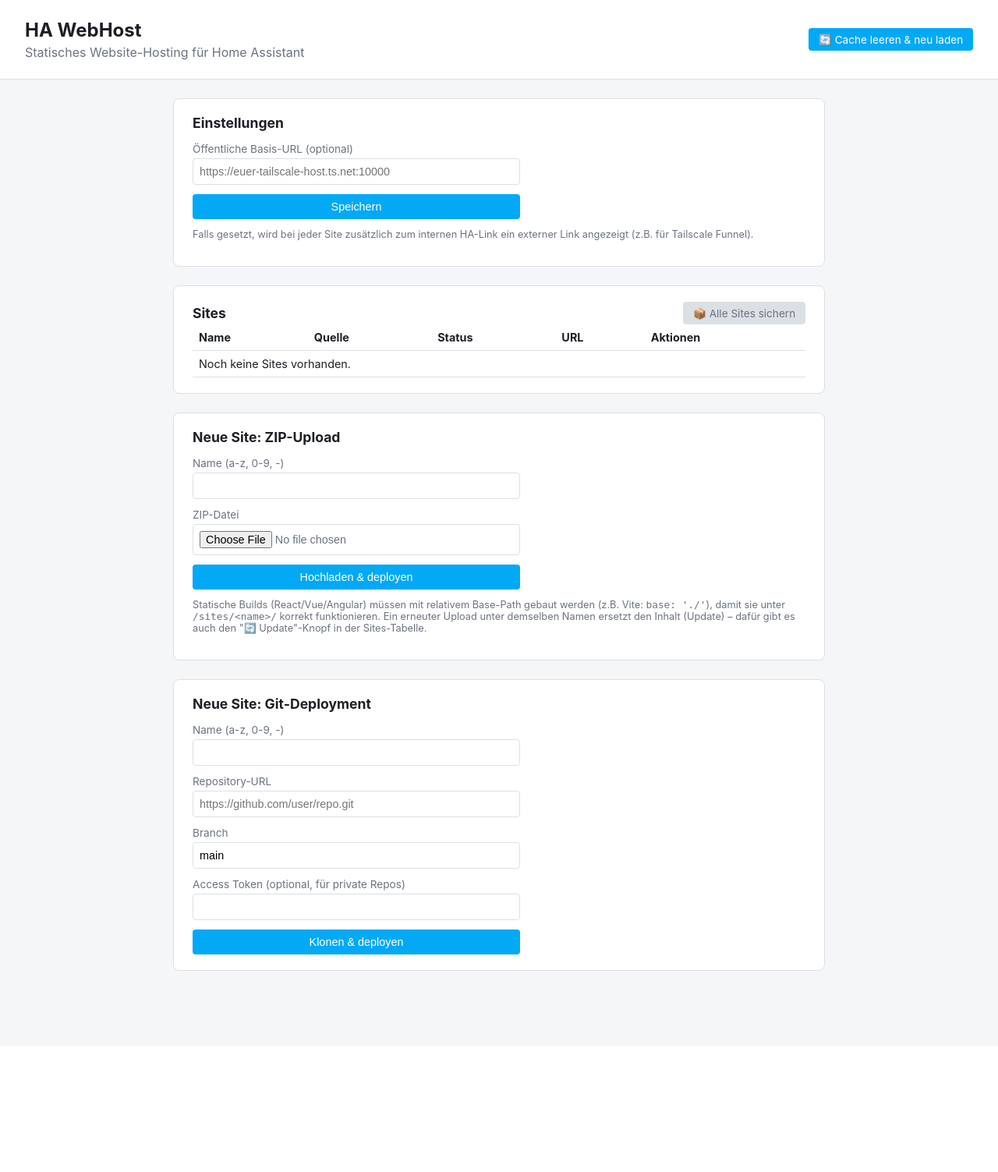
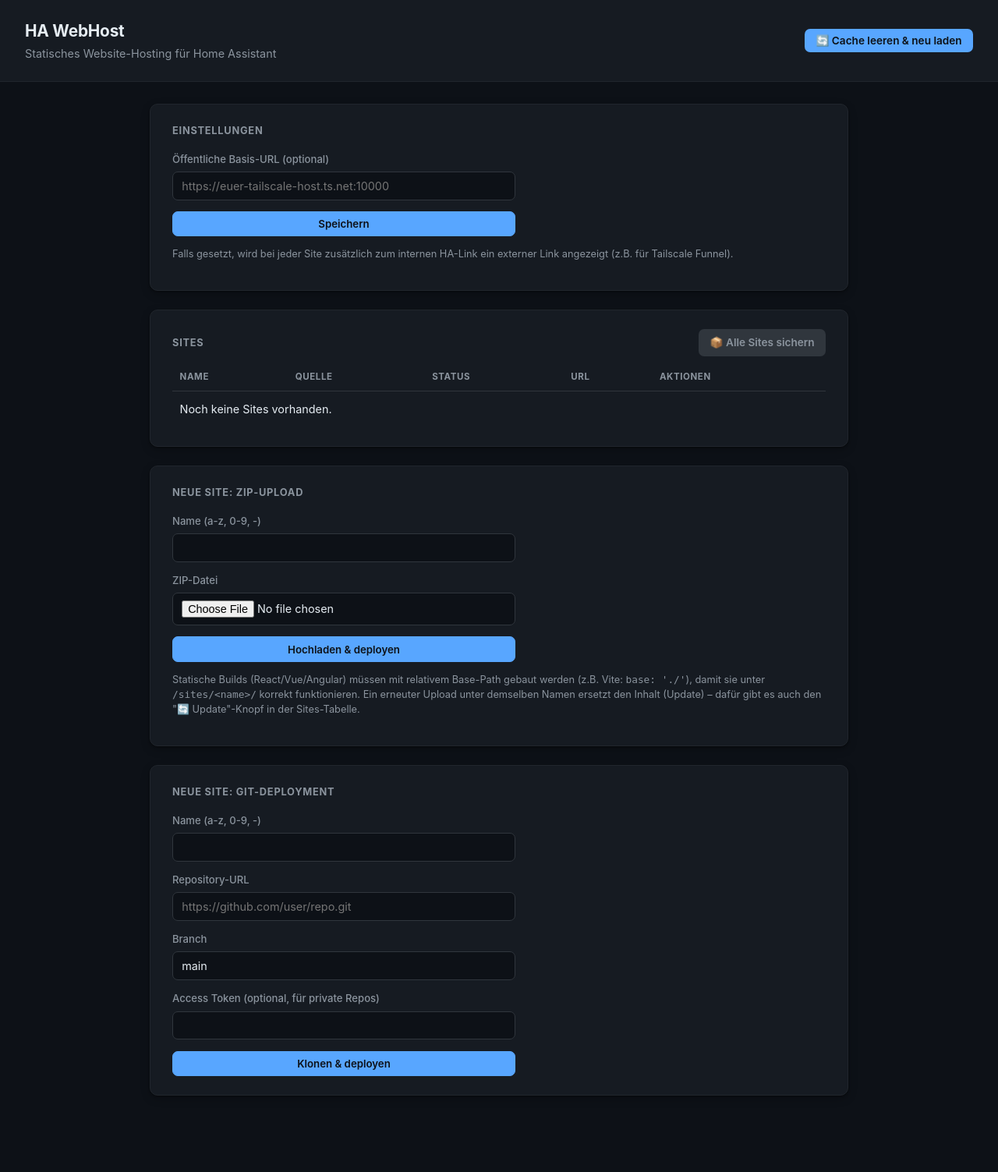
Before and after one commit to stespr86-create/ha-webhost, a FastAPI app: page / in a window 1280 px wide. Shown: the whole page at 78% size. Before the commit the page ends 1245 px from the top, so only its background shows below. Run offline with FastAPI, Linux system fonts and the light colour scheme; data that the repository does not hold is empty; parts of the project's set-up code (start-up, migrations or seed data) failed here and were passed over.

Commit message:
Dunkles, professionelleres Design fuer das Panel
Komplette Ueberarbeitung des Farbschemas und der Komponenten-Optik
(Buttons, Badges, Tabellen, Datei-Manager) im Dark-Theme-Stil. Dabei
zusaetzlich einen horizontalen Scroll-Wrapper fuer die Sites-Tabelle
und URL-Kuerzung mit Tooltip ergaenzt, da die nun laenger angezeigten
externen Links die Aktionen-Spalte sonst abgeschnitten haetten.

Co-Authored-By: Claude Sonnet 5 <noreply@anthropic.com>

```diff
--- a/ha_webhost/app/static/app.js
+++ b/ha_webhost/app/static/app.js
@@ -38,14 +38,17 @@ async function loadSites() {
 			const url = `sites/${site.name}/`;
 			const externalUrl = publicBaseUrl ? `${publicBaseUrl}/sites/${site.name}/` : null;
 			const externalLinkHtml = externalUrl
-				? `<br /><a href="${escapeHtml(externalUrl)}" target="_blank" rel="noopener">🌐 ${escapeHtml(externalUrl)}</a>`
+				? `<a class="url-link" href="${escapeHtml(externalUrl)}" target="_blank" rel="noopener" title="${escapeHtml(externalUrl)}">🌐 ${escapeHtml(externalUrl)}</a>`
 				: "";
 			return `
 				<tr>
 					<td>${site.name}</td>
 					<td>${site.source_type}</td>
 					<td><span class="badge badge-${site.status}">${site.status}</span></td>
-					<td><a href="${url}" target="_blank" rel="noopener">🏠 ${url}</a>${externalLinkHtml}</td>
+					<td>
+						<a class="url-link" href="${url}" target="_blank" rel="noopener" title="${escapeHtml(url)}">🏠 ${url}</a>
+						${externalLinkHtml}
+					</td>
 					<td>
 						<button data-action="files" data-name="${site.name}">📂 Dateien</button>
 						${site.source_type === "git" ? `<button data-action="redeploy" data-name="${site.name}">Redeploy</button>` : ""}
--- a/ha_webhost/app/static/style.css
+++ b/ha_webhost/app/static/style.css
@@ -1,13 +1,22 @@
 :root {
-	--bg: #f5f6f8;
-	--card-bg: #ffffff;
-	--border: #dcdfe4;
-	--text: #1c1f24;
-	--muted: #6b7280;
-	--accent: #03a9f4;
-	--danger: #e53935;
-	--success: #2e7d32;
-	--warning: #f9a825;
+	--bg: #0d1117;
+	--card-bg: #161b22;
+	--card-bg-hover: #1c2229;
+	--border: #30363d;
+	--border-subtle: #21262d;
+	--text: #e6edf3;
+	--muted: #8b949e;
+	--accent: #58a6ff;
+	--accent-hover: #79b8ff;
+	--accent-bg: rgba(88, 166, 255, 0.12);
+	--danger: #f85149;
+	--danger-bg: rgba(248, 81, 73, 0.12);
+	--success: #3fb950;
+	--success-bg: rgba(63, 185, 80, 0.12);
+	--warning: #d29922;
+	--warning-bg: rgba(210, 153, 34, 0.14);
+	--shadow: 0 1px 2px rgba(0, 0, 0, 0.4), 0 4px 12px rgba(0, 0, 0, 0.24);
+	--radius: 10px;
 }
 
 * {
@@ -17,14 +26,31 @@
 body {
 	margin: 0;
 	font-family: -apple-system, BlinkMacSystemFont, "Segoe UI", Roboto, sans-serif;
+	font-size: 15px;
+	line-height: 1.5;
 	background: var(--bg);
 	color: var(--text);
+	-webkit-font-smoothing: antialiased;
+}
+
+a {
+	color: var(--accent);
+	text-decoration: none;
+}
+
+a:hover {
+	text-decoration: underline;
+}
+
+:focus-visible {
+	outline: 2px solid var(--accent);
+	outline-offset: 2px;
 }
 
 header {
 	padding: 1.5rem 2rem;
 	background: var(--card-bg);
-	border-bottom: 1px solid var(--border);
+	border-bottom: 1px solid var(--border-subtle);
 }
 
 .header-row {
@@ -43,31 +69,39 @@ header {
 
 header h1 {
 	margin: 0;
-	font-size: 1.5rem;
+	font-size: 1.3rem;
+	font-weight: 700;
+	letter-spacing: -0.01em;
 }
 
 .subtitle {
-	margin: 0.25rem 0 0;
+	margin: 0.2rem 0 0;
 	color: var(--muted);
+	font-size: 0.9rem;
 }
 
 main {
-	max-width: 900px;
+	max-width: 960px;
 	margin: 0 auto;
-	padding: 1.5rem 2rem 3rem;
+	padding: 1.75rem 2rem 3rem;
 }
 
 .card {
 	background: var(--card-bg);
-	border: 1px solid var(--border);
-	border-radius: 8px;
-	padding: 1.25rem 1.5rem;
+	border: 1px solid var(--border-subtle);
+	border-radius: var(--radius);
+	box-shadow: var(--shadow);
+	padding: 1.5rem 1.75rem;
 	margin-bottom: 1.5rem;
 }
 
 .card h2 {
-	margin-top: 0;
-	font-size: 1.1rem;
+	margin: 0 0 1.1rem;
+	font-size: 0.8rem;
+	font-weight: 700;
+	text-transform: uppercase;
+	letter-spacing: 0.06em;
+	color: var(--muted);
 }
 
 .card-header {
@@ -75,6 +109,7 @@ main {
 	align-items: center;
 	justify-content: space-between;
 	gap: 1rem;
+	margin-bottom: 1.1rem;
 }
 
 .card-header h2 {
@@ -83,17 +118,20 @@ main {
 
 .button-link {
 	display: inline-block;
-	padding: 0.4rem 0.8rem;
-	border-radius: 4px;
+	padding: 0.45rem 0.9rem;
+	border-radius: 7px;
 	background: var(--accent);
-	color: white;
+	color: #0d1117;
+	font-weight: 600;
 	text-decoration: none;
 	font-size: 0.85rem;
 	white-space: nowrap;
+	transition: background-color 0.15s ease;
 }
 
 .button-link:hover {
-	opacity: 0.9;
+	background: var(--accent-hover);
+	text-decoration: none;
 }
 
 .button-link.disabled {
@@ -103,62 +141,151 @@ main {
 	pointer-events: none;
 }
 
+.table-scroll {
+	overflow-x: auto;
+}
+
 table {
 	width: 100%;
 	border-collapse: collapse;
 }
 
-th, td {
+.url-link {
+	display: block;
+	max-width: 260px;
+	overflow: hidden;
+	text-overflow: ellipsis;
+	white-space: nowrap;
+}
+
+.url-link + .url-link {
+	margin-top: 0.3rem;
+}
+
+th {
 	text-align: left;
-	padding: 0.5rem;
+	padding: 0 0.6rem 0.6rem;
+	font-size: 0.72rem;
+	font-weight: 700;
+	text-transform: uppercase;
+	letter-spacing: 0.05em;
+	color: var(--muted);
 	border-bottom: 1px solid var(--border);
+}
+
+td {
+	text-align: left;
+	padding: 0.75rem 0.6rem;
+	border-bottom: 1px solid var(--border-subtle);
 	font-size: 0.9rem;
+	vertical-align: middle;
+}
+
+tbody tr:hover {
+	background: var(--card-bg-hover);
+}
+
+tbody tr:last-child td {
+	border-bottom: none;
 }
 
 form {
 	display: flex;
 	flex-direction: column;
-	gap: 0.75rem;
-	max-width: 420px;
+	gap: 0.9rem;
+	max-width: 440px;
 }
 
 label {
 	display: flex;
 	flex-direction: column;
-	gap: 0.25rem;
-	font-size: 0.85rem;
+	gap: 0.35rem;
+	font-size: 0.82rem;
 	color: var(--muted);
+	font-weight: 500;
 }
 
-input {
-	padding: 0.5rem;
+input[type="text"],
+input[type="password"],
+input[type="url"],
+input[type="file"] {
+	padding: 0.55rem 0.7rem;
 	border: 1px solid var(--border);
-	border-radius: 4px;
+	border-radius: 7px;
+	background: var(--bg);
+	color: var(--text);
 	font-size: 0.9rem;
+	font-family: inherit;
+	transition: border-color 0.15s ease, box-shadow 0.15s ease;
+}
+
+input[type="text"]:focus,
+input[type="password"]:focus,
+input[type="url"]:focus {
+	outline: none;
+	border-color: var(--accent);
+	box-shadow: 0 0 0 3px var(--accent-bg);
 }
 
 button {
-	padding: 0.5rem 1rem;
-	border: none;
-	border-radius: 4px;
+	padding: 0.45rem 0.85rem;
+	border: 1px solid var(--border);
+	border-radius: 7px;
+	background: transparent;
+	color: var(--text);
+	cursor: pointer;
+	font-size: 0.83rem;
+	font-weight: 500;
+	font-family: inherit;
+	transition: background-color 0.15s ease, border-color 0.15s ease;
+}
+
+button:hover {
+	background: var(--card-bg-hover);
+	border-color: var(--muted);
+}
+
+button:disabled {
+	opacity: 0.5;
+	cursor: not-allowed;
+}
+
+button.btn-primary,
+button[type="submit"] {
 	background: var(--accent);
-	color: white;
-	cursor: pointer;
-	font-size: 0.9rem;
+	border-color: var(--accent);
+	color: #0d1117;
+	font-weight: 600;
+}
+
+button.btn-primary:hover,
+button[type="submit"]:hover {
+	background: var(--accent-hover);
+	border-color: var(--accent-hover);
 }
 
 button.danger {
+	border-color: rgba(248, 81, 73, 0.4);
+	color: var(--danger);
+	background: var(--danger-bg);
+}
+
+button.danger:hover {
 	background: var(--danger);
+	border-color: var(--danger);
+	color: #0d1117;
 }
 
 .hint {
 	font-size: 0.8rem;
 	color: var(--muted);
+	line-height: 1.5;
 }
 
 .status {
-	min-height: 1.5rem;
-	font-size: 0.9rem;
+	min-height: 1.6rem;
+	font-size: 0.87rem;
+	margin-top: 0.5rem;
 }
 
 .status.success {
--- a/ha_webhost/app/templates/index.html
+++ b/ha_webhost/app/templates/index.html
@@ -43,6 +43,7 @@
 				<h2>Sites</h2>
 				<a id="backup-all-link" href="api/sites/backup" class="button-link">📦 Alle Sites sichern</a>
 			</div>
+			<div class="table-scroll">
 				<table id="sites-table">
 					<thead>
 						<tr>
@@ -57,6 +58,7 @@
 						<tr><td colspan="5">Lade Sites...</td></tr>
 					</tbody>
 				</table>
+			</div>
 		</section>
 
 		<section class="card">
@@ -131,7 +133,7 @@
 				<div class="fm-editor-header">
 					<strong id="fm-editor-filename"></strong>
 					<div>
-						<button type="button" id="fm-editor-save">Speichern</button>
+						<button type="button" id="fm-editor-save" class="btn-primary">Speichern</button>
 						<button type="button" id="fm-editor-cancel">Schließen</button>
 					</div>
 				</div>
--- a/ha_webhost/config.yaml
+++ b/ha_webhost/config.yaml
@@ -1,5 +1,5 @@
 name: "HA WebHost"
-version: "0.1.9"
+version: "0.1.10"
 slug: "ha_webhost"
 description: "Statisches Website-Hosting direkt in Home Assistant (MVP)"
 url: "https://github.com/stespr86-create/ha-webhost"
```
Also changed, not shown: other parts of ha_webhost/app/static/style.css (+74 -35 lines), ha_webhost/CHANGELOG.md. Lines whose indentation alone changed are shown as unchanged.
